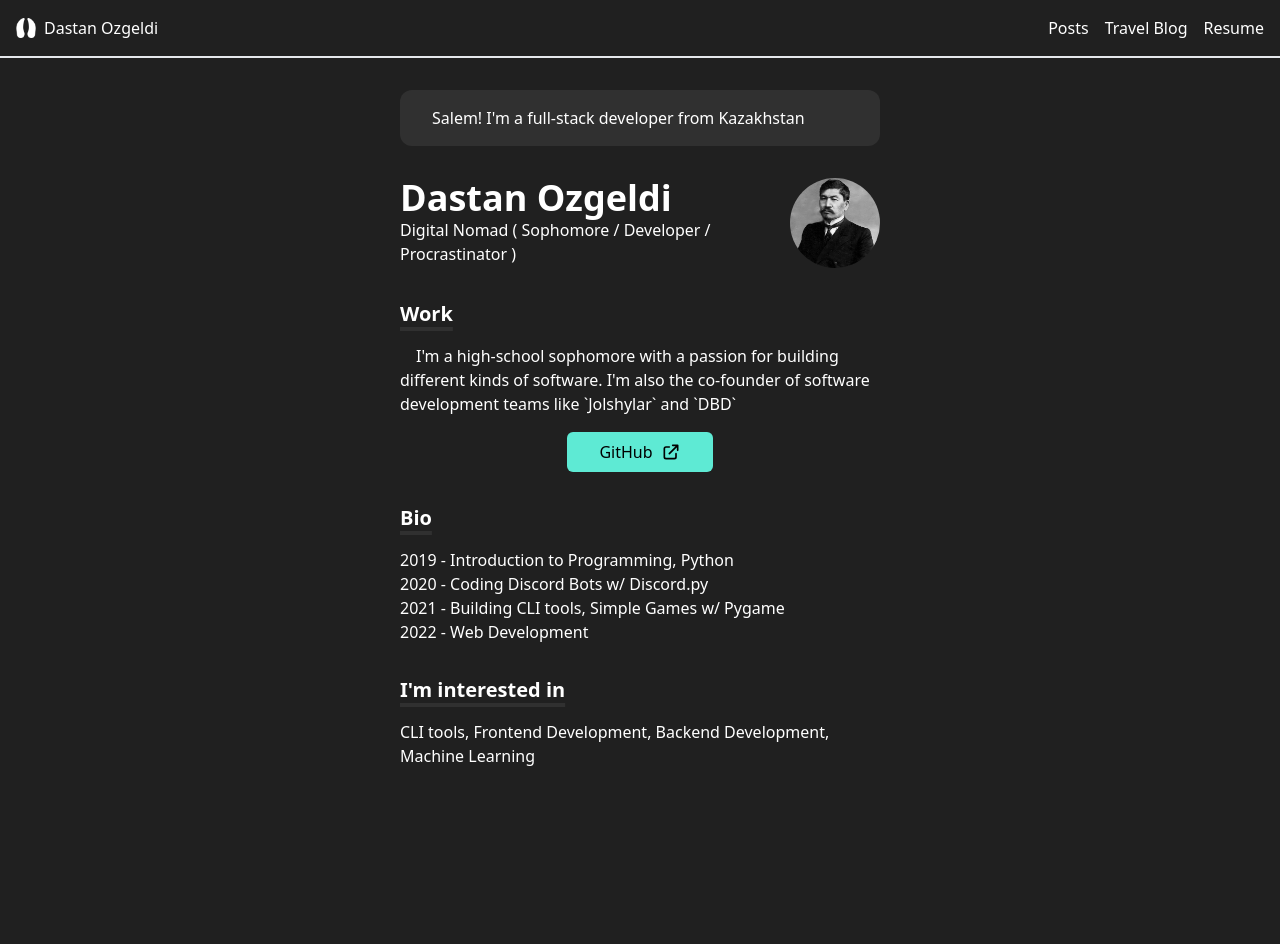
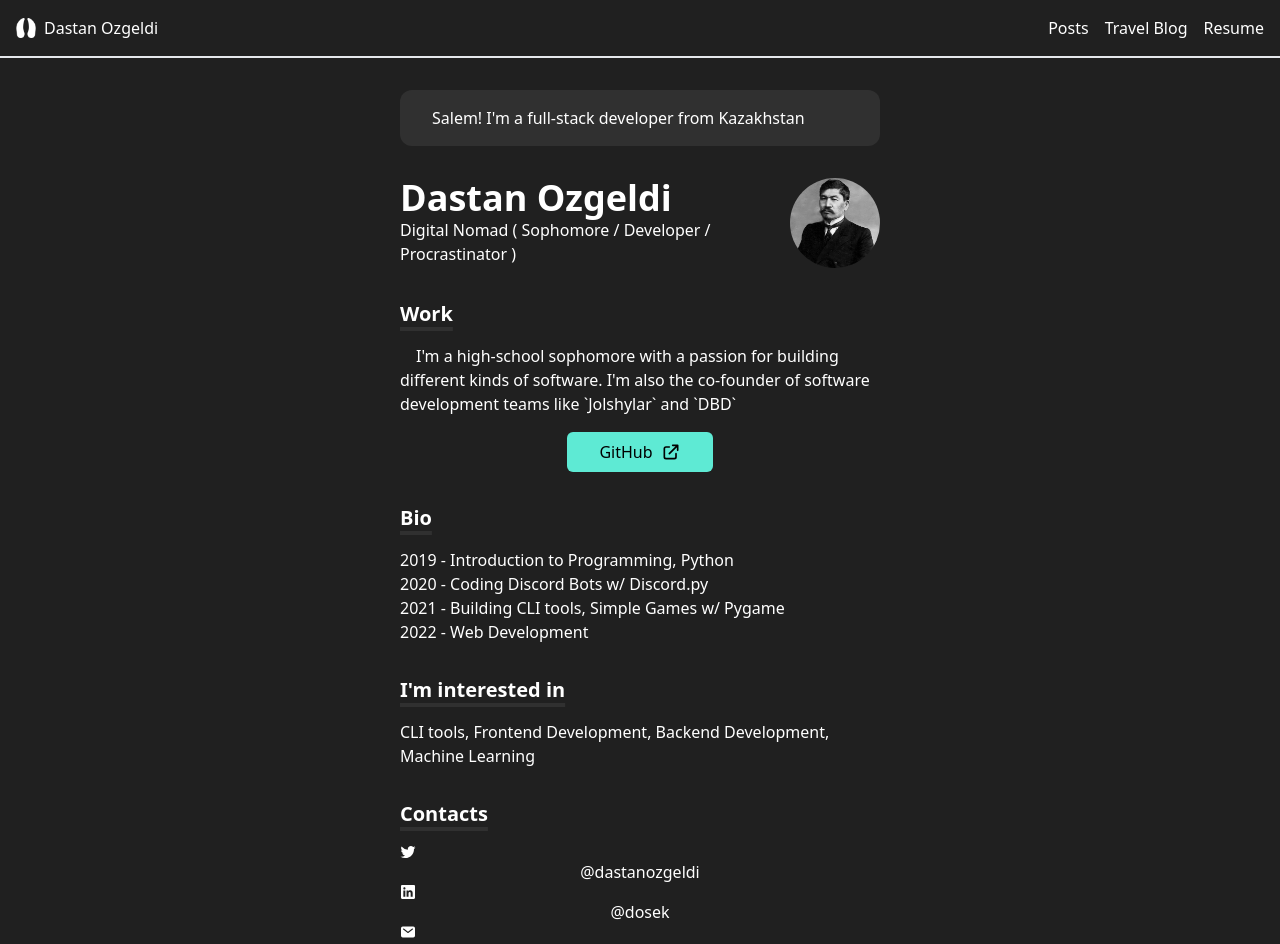
Before and after one commit to dastanozgeldi/dastanozgeldi.me, a Next.js app: page / in a window 1280 px wide. Shown: the top 944 px of the page. Before the commit the page ends 816 px from the top, so only its background shows below. Built offline with nearby package versions, Linux system fonts and the light colour scheme.

Commit message:
feat(*): refactor index page

```diff
--- /dev/null
+++ b/src/components/Home/Bio.tsx
@@ -0,0 +1,17 @@
+import Section from "../Section";
+
+export default function Bio() {
+  return (
+    <Section title="Bio">
+      <div className="indent-0">
+        2019 - Introduction to Programming, Python
+        <br />
+        2020 - Coding Discord Bots w/ Discord.py
+        <br />
+        2021 - Building CLI tools, Simple Games w/ Pygame
+        <br />
+        2022 - Web Development
+      </div>
+    </Section>
+  );
+}
--- /dev/null
+++ b/src/components/Home/Contacts.tsx
@@ -0,0 +1,34 @@
+import { IoLogoTwitter, IoLogoLinkedin, IoMail } from "react-icons/io5";
+import Section from "../Section";
+
+export default function Contacts() {
+  return (
+    <Section title="Contacts">
+      <div className="flex flex-col">
+        <button className="contact">
+          <a
+            target="_blank"
+            rel="noreferrer"
+            href="https://twitter.com/dastanozgeldi"
+          >
+            <IoLogoTwitter /> @dastanozgeldi
+          </a>
+        </button>
+        <button className="contact">
+          <a
+            target="_blank"
+            rel="noreferrer"
+            href="https://linkedin.com/in/dosek"
+          >
+            <IoLogoLinkedin /> @dosek
+          </a>
+        </button>
+        <button className="contact">
+          <a target="_blank" rel="noreferrer" href="mailto:ozgdastan@gmail.com">
+            <IoMail /> ozgdastan@gmail.com
+          </a>
+        </button>
+      </div>
+    </Section>
+  );
+}
--- /dev/null
+++ b/src/components/Home/Interests.tsx
@@ -0,0 +1,11 @@
+import Section from "../Section";
+
+export default function Interests() {
+  return (
+    <Section title="I'm interested in">
+      <p>
+        CLI tools, Frontend Development, Backend Development, Machine Learning
+      </p>
+    </Section>
+  );
+}
--- a/src/components/Profile.tsx
+++ b/src/components/Home/Profile.tsx
@@ -1,5 +1,5 @@
 import Image from "next/image";
-import profilePicture from "../assets/profile.jpg";
+import profilePicture from "../../assets/profile.jpg";
 
 export default function Profile() {
   return (
--- /dev/null
+++ b/src/components/Home/Work.tsx
@@ -0,0 +1,24 @@
+import Section from "../Section";
+import { ExternalLinkIcon } from "@heroicons/react/outline";
+
+export default function Work() {
+  return (
+    <Section title="Work">
+      <p className="indent-4">
+        I&apos;m a high-school sophomore with a passion for building different
+        kinds of software. I&apos;m also the co-founder of software development
+        teams like `Jolshylar` and `DBD`
+      </p>
+      <div className="text-center mt-4">
+        <button className="rounded-md text-black bg-teal-300">
+          <a
+            className="flex gap-2 items-center py-2 px-8"
+            href="https://github.com/Dositan"
+          >
+            GitHub <ExternalLinkIcon width={20} height={20} />
+          </a>
+        </button>
+      </div>
+    </Section>
+  );
+}
--- a/src/pages/index.tsx
+++ b/src/pages/index.tsx
@@ -1,56 +1,23 @@
 import type { NextPage } from "next";
 import Page from "../components/Page";
-import Profile from "../components/Profile";
-import Section from "../components/Section";
-import { ExternalLinkIcon } from "@heroicons/react/outline";
+import Profile from "../components/Home/Profile";
+import Work from "../components/Home/Work";
+import Bio from "../components/Home/Bio";
+import Interests from "../components/Home/Interests";
+import Contacts from "../components/Home/Contacts";
 
 const Home: NextPage = () => {
   return (
     <Page title="Home">
       <div className="max-w-[480px] mx-auto">
-        {/* Welcoming */}
         <div className="bg-[#303030] mt-4 mb-8 rounded-xl px-8 py-4">
           Salem! I&apos;m a full-stack developer from Kazakhstan
         </div>
-        {/* About Me */}
         <Profile />
-        {/* Work */}
-        <Section title="Work">
-          <p className="indent-4">
-            I&apos;m a high-school sophomore with a passion for building
-            different kinds of software. I&apos;m also the co-founder of
-            software development teams like `Jolshylar` and `DBD`
-          </p>
-          <div className="text-center mt-4">
-            <button className="rounded-md text-black bg-teal-300">
-              <a
-                className="flex gap-2 items-center py-2 px-8"
-                href="https://github.com/Dositan"
-              >
-                GitHub <ExternalLinkIcon width={20} height={20} />
-              </a>
-            </button>
-          </div>
-        </Section>
-        {/* Bio */}
-        <Section title="Bio">
-          <div className="indent-0">
-            2019 - Introduction to Programming, Python
-            <br />
-            2020 - Coding Discord Bots w/ Discord.py
-            <br />
-            2021 - Building CLI tools, Simple Games w/ Pygame
-            <br />
-            2022 - Web Development
-          </div>
-        </Section>
-        {/* Interests */}
-        <Section title="I'm interested in">
-          <p>
-            CLI tools, Frontend Development, Backend Development, Machine
-            Learning
-          </p>
-        </Section>
+        <Work />
+        <Bio />
+        <Interests />
+        <Contacts />
       </div>
     </Page>
   );
```
